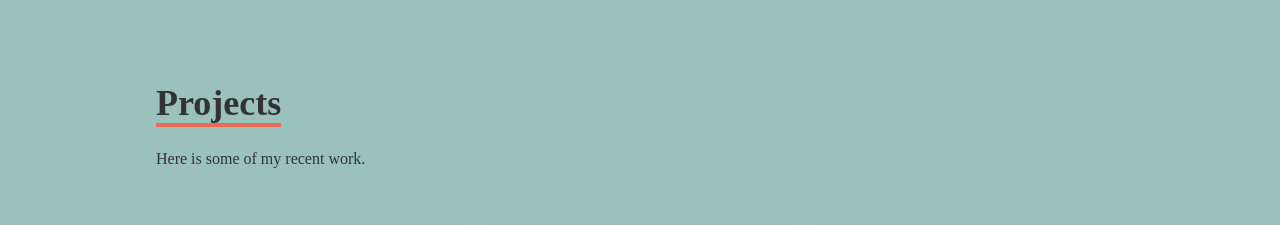
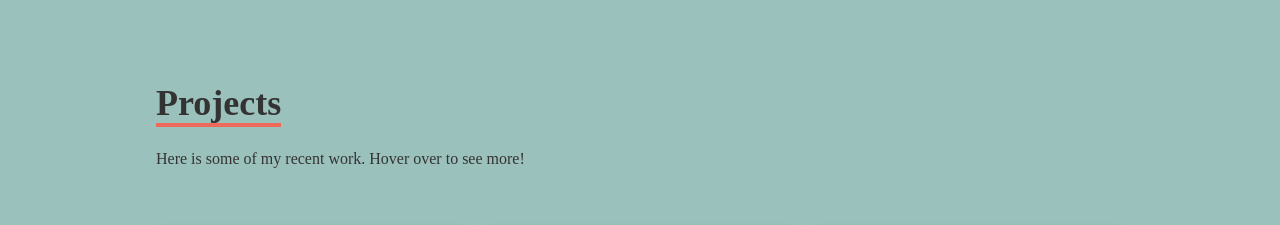
Before and after one commit to ZakkFast/Portfoliov3, a React (Create React App) app: page / in a window 1280 px wide. Shown: the part 1720-1945 px from the top of the page. Built offline with nearby package versions, Linux system fonts and the light colour scheme; grey boxes are pictures that could not be loaded.

Commit message:
added desc text to projects

```diff
--- a/src/components/Work.jsx
+++ b/src/components/Work.jsx
@@ -11,7 +11,7 @@ const Work = () => {
           <p className="text-4xl font-bold inline border-b-4 border-[#ed6a5a]">
             Projects
           </p>
-          <p className="py-6">Here is some of my recent work.</p>
+          <p className="py-6">Here is some of my recent work. Hover over to see more!</p>
         </div>
 
         {/* Grid Container */}
```
